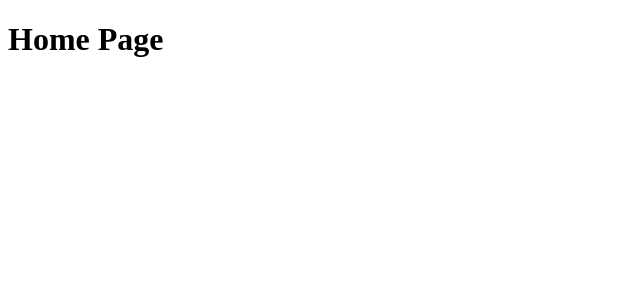
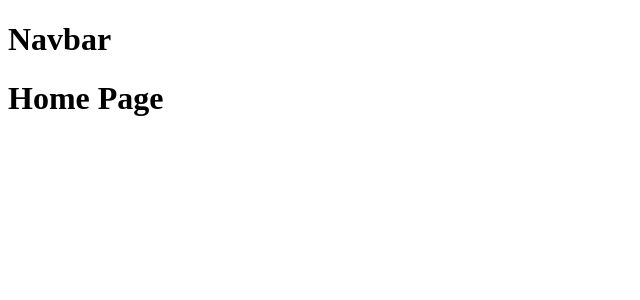
Before and after one commit to Usman2684/frontend, a Next.js app: page / in a window 1280 px wide. Shown: the top 300 px of the page, without its empty margins (0-640 px from the left). Built offline with nearby package versions, Linux system fonts and the light colour scheme.

Commit message:
folder structure and redux store added

```diff
--- /dev/null
+++ b/src/components/Navbar.js
@@ -0,0 +1,7 @@
+const Navbar = () => (
+    <>
+        <h1>Navbar</h1>
+    </>
+);
+
+export default Navbar;
--- a/src/pages/index.js
+++ b/src/pages/index.js
@@ -1,7 +1,12 @@
+import Navbar from '../components/Navbar';
+
 const Home = () => (
-    <h1>
-        Home Page
-    </h1>
+    <>
+        <Navbar />
+        <h1>
+            Home Page
+        </h1>
+    </>
 );
 
 export default Home;
```
